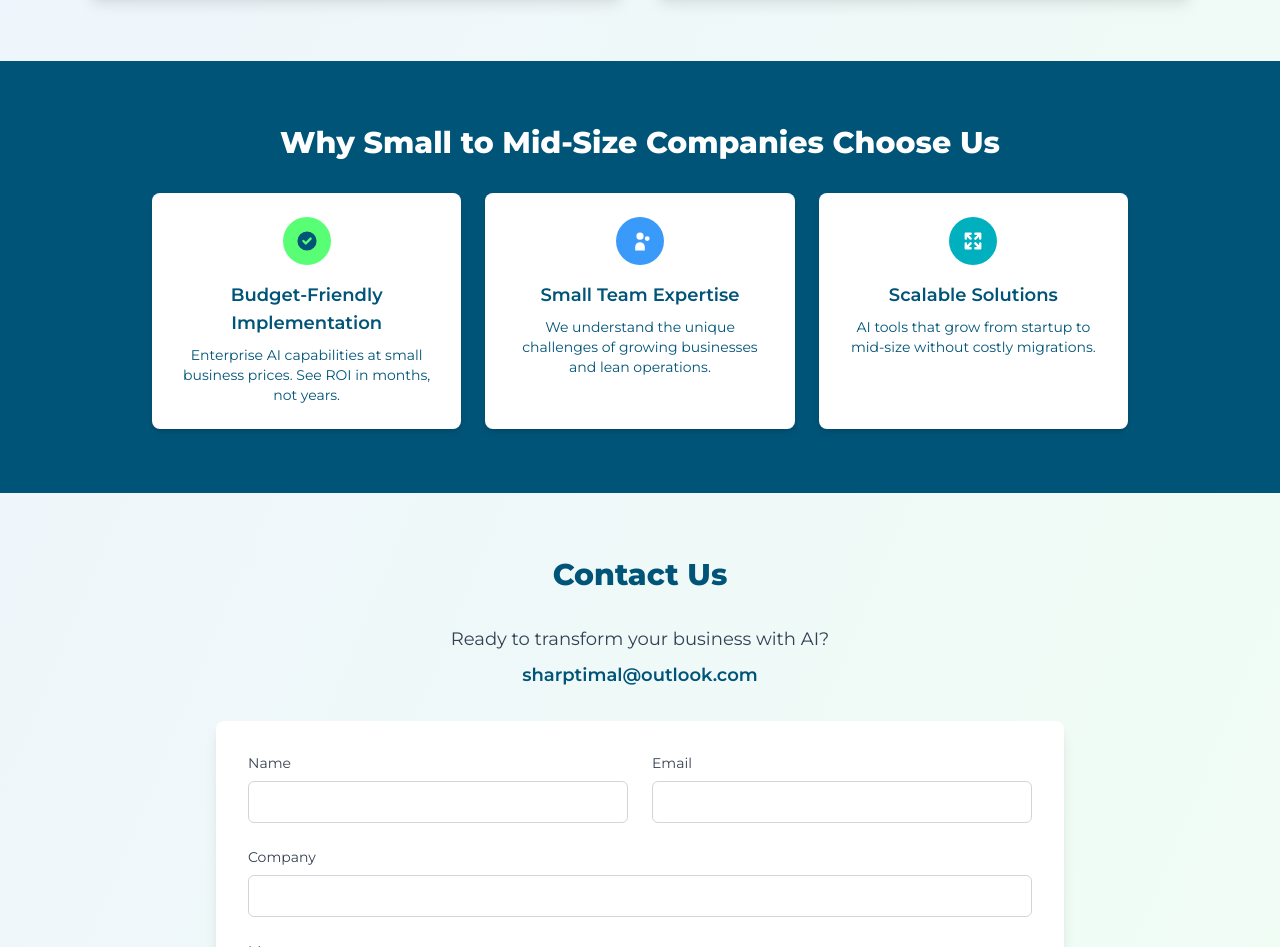
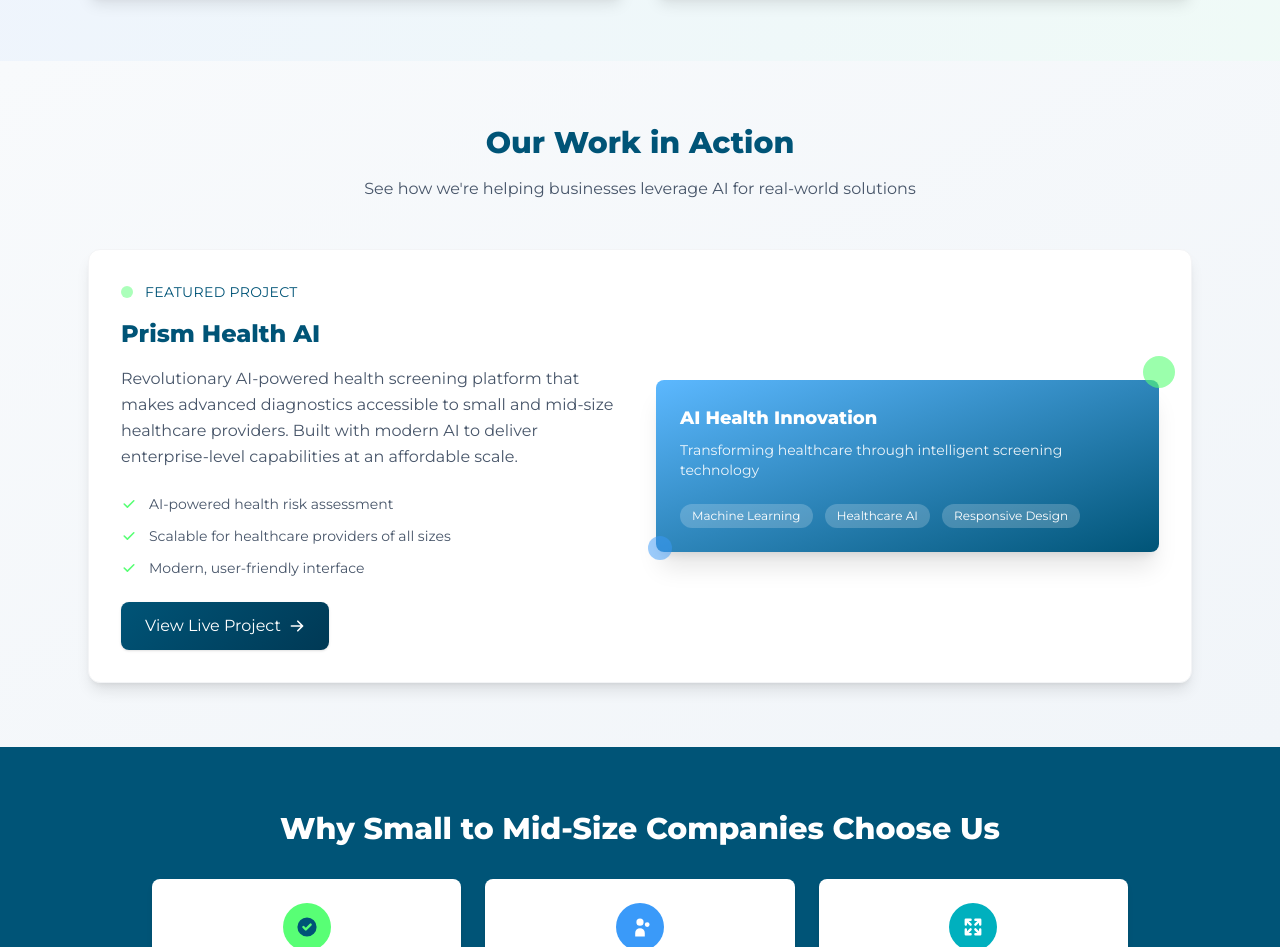
Before and after one commit to Timbo63/tas-business-site, a plain HTML site: page index.html in a window 1280 px wide. Shown: the part 1762-2709 px from the top of the page. Drawn offline with nearby package versions, Linux system fonts and the light colour scheme.

Commit message:
Update index.html

```diff
--- a/index.html
+++ b/index.html
@@ -216,6 +216,67 @@
     </div>
   </section>
 
+  <!-- Case Study / Portfolio Section -->
+  <section class="bg-gradient-to-br from-[#f8fafc] to-[#f1f5f9] py-16">
+    <div class="max-w-6xl mx-auto px-6">
+      <h2 class="text-3xl font-extrabold text-[#005477] text-center mb-4">Our Work in Action</h2>
+      <p class="text-center text-slate-600 mb-12">See how we're helping businesses leverage AI for real-world solutions</p>
+
+      <div class="bg-white rounded-xl shadow-lg p-8 border border-gray-100 service-card">
+        <div class="grid md:grid-cols-2 gap-8 items-center">
+          <div>
+            <div class="flex items-center mb-4">
+              <div class="w-3 h-3 bg-[#58FF75] rounded-full mr-3 animate-pulse"></div>
+              <span class="text-sm font-medium text-[#005477] uppercase tracking-wide">Featured Project</span>
+            </div>
+            <h3 class="text-2xl font-bold text-[#005477] mb-4">Prism Health AI</h3>
+            <p class="text-slate-600 mb-6 leading-relaxed">Revolutionary AI-powered health screening platform that makes advanced diagnostics accessible to small and mid-size healthcare providers. Built with modern AI to deliver enterprise-level capabilities at an affordable scale.</p>
+            <div class="space-y-3 mb-6">
+              <div class="flex items-center text-sm text-slate-600">
+                <svg class="w-4 h-4 text-[#58FF75] mr-3" fill="currentColor" viewBox="0 0 20 20">
+                  <path fill-rule="evenodd" d="M16.707 5.293a1 1 0 010 1.414l-8 8a1 1 0 01-1.414 0l-4-4a1 1 0 011.414-1.414L8 12.586l7.293-7.293a1 1 0 011.414 0z" clip-rule="evenodd"/>
+                </svg>
+                AI-powered health risk assessment
+              </div>
+              <div class="flex items-center text-sm text-slate-600">
+                <svg class="w-4 h-4 text-[#58FF75] mr-3" fill="currentColor" viewBox="0 0 20 20">
+                  <path fill-rule="evenodd" d="M16.707 5.293a1 1 0 010 1.414l-8 8a1 1 0 01-1.414 0l-4-4a1 1 0 011.414-1.414L8 12.586l7.293-7.293a1 1 0 011.414 0z" clip-rule="evenodd"/>
+                </svg>
+                Scalable for healthcare providers of all sizes
+              </div>
+              <div class="flex items-center text-sm text-slate-600">
+                <svg class="w-4 h-4 text-[#58FF75] mr-3" fill="currentColor" viewBox="0 0 20 20">
+                  <path fill-rule="evenodd" d="M16.707 5.293a1 1 0 010 1.414l-8 8a1 1 0 01-1.414 0l-4-4a1 1 0 011.414-1.414L8 12.586l7.293-7.293a1 1 0 011.414 0z" clip-rule="evenodd"/>
+                </svg>
+                Modern, user-friendly interface
+              </div>
+            </div>
+            <a href="https://prism-health.ai/" target="_blank" class="inline-flex items-center btn-primary text-white px-6 py-3 rounded-lg shadow font-medium">
+              View Live Project
+              <svg class="w-4 h-4 ml-2" fill="currentColor" viewBox="0 0 20 20">
+                <path fill-rule="evenodd" d="M10.293 3.293a1 1 0 011.414 0l6 6a1 1 0 010 1.414l-6 6a1 1 0 01-1.414-1.414L14.586 11H3a1 1 0 110-2h11.586l-4.293-4.293a1 1 0 010-1.414z" clip-rule="evenodd"/>
+              </svg>
+            </a>
+          </div>
+          <div class="relative">
+            <div class="bg-gradient-to-br from-[#5CB8FF] to-[#005477] rounded-lg p-6 text-white shadow-xl">
+              <h4 class="font-bold text-lg mb-2">AI Health Innovation</h4>
+              <p class="text-sm opacity-90 mb-4">Transforming healthcare through intelligent screening technology</p>
+              <div class="space-y-2">
+                <div class="bg-white bg-opacity-20 rounded-full px-3 py-1 text-xs inline-block mr-2">Machine Learning</div>
+                <div class="bg-white bg-opacity-20 rounded-full px-3 py-1 text-xs inline-block mr-2">Healthcare AI</div>
+                <div class="bg-white bg-opacity-20 rounded-full px-3 py-1 text-xs inline-block">Responsive Design</div>
+              </div>
+            </div>
+            <!-- Decorative elements -->
+            <div class="absolute -top-4 -right-4 w-8 h-8 bg-[#58FF75] rounded-full opacity-60 animate-bounce"></div>
+            <div class="absolute -bottom-2 -left-2 w-6 h-6 bg-[#3A9AF9] rounded-full opacity-40 animate-pulse"></div>
+          </div>
+        </div>
+      </div>
+    </div>
+  </section>
+
   <!-- Why Choose Us -->
   <section class="bg-[#005477] text-white py-16 text-center">
     <h2 class="text-3xl font-extrabold">Why Small to Mid-Size Companies Choose Us</h2>
```
